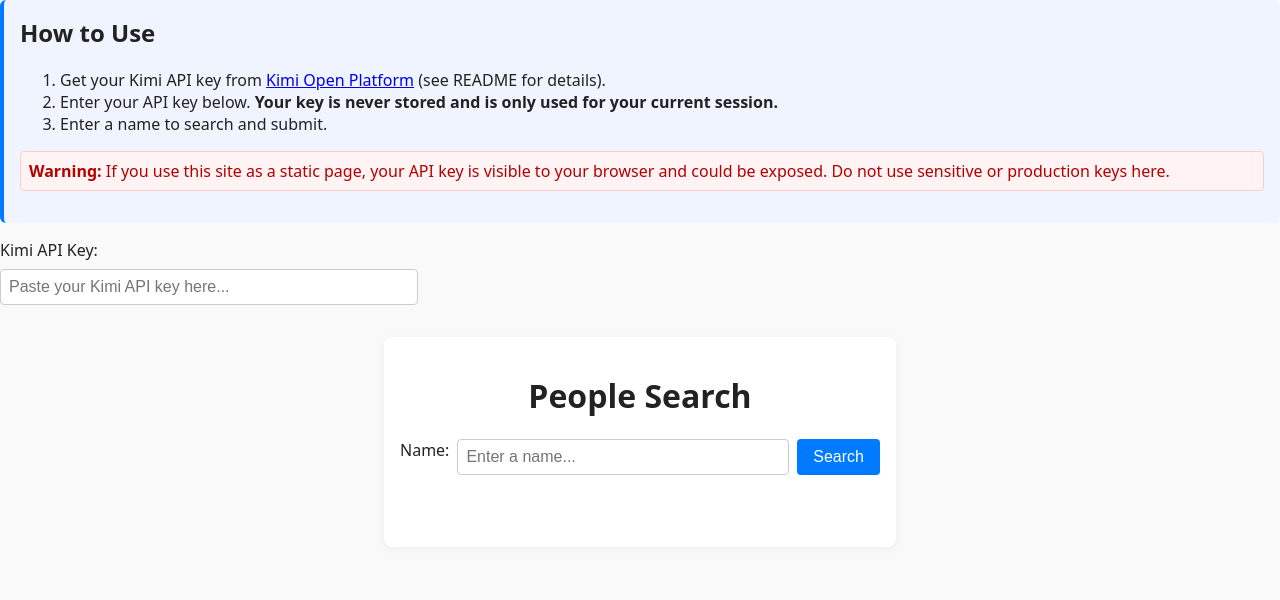
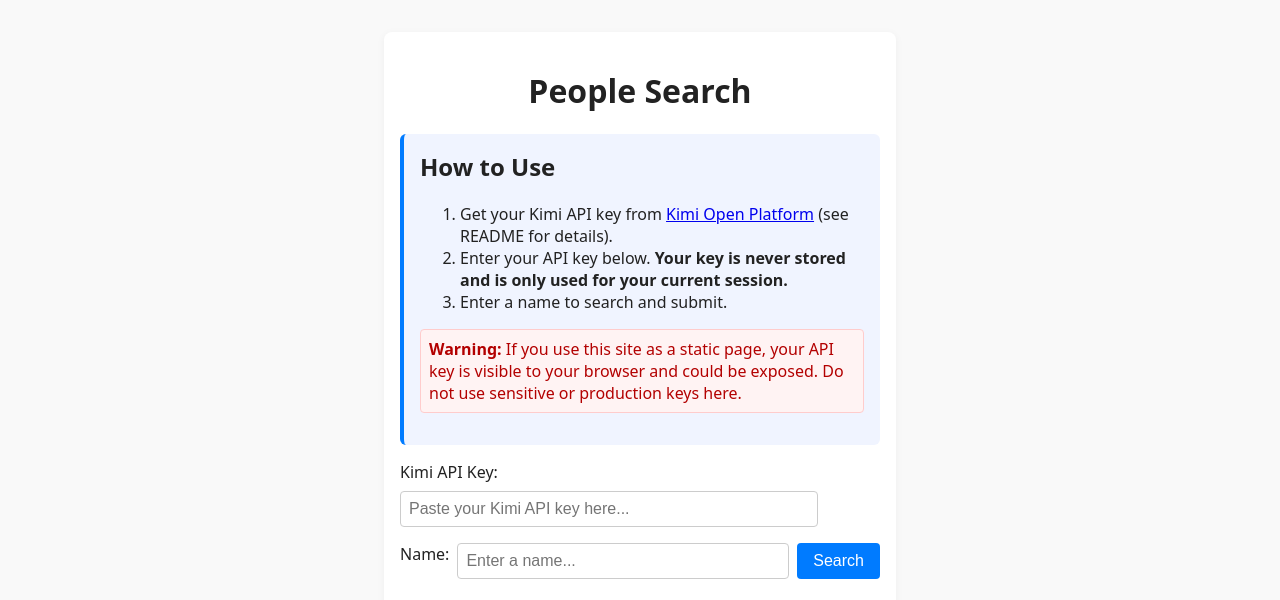
Before and after one commit to DynamicDevices/ai-people-search, a website: page frontend/index.html in a window 1280 px wide. Drawn offline with Linux system fonts and the light colour scheme.

Commit message:
Move API key input and instructions into static HTML for reliable GitHub Pages display

```diff
--- a/frontend/app.js
+++ b/frontend/app.js
@@ -1,34 +1,11 @@
 const API_ENDPOINT = 'https://api.moonshot.cn/v1/chat/completions';
 let userApiKey = '';
 
-// Show instructions and warning on the main page
-window.addEventListener('DOMContentLoaded', () => {
-  const instructions = document.createElement('section');
-  instructions.id = 'instructions';
-  instructions.innerHTML = `
-    <h2>How to Use</h2>
-    <ol>
-      <li>Get your Kimi API key from <a href="https://platform.moonshot.cn/" target="_blank" rel="noopener">Kimi Open Platform</a> (see README for details).</li>
-      <li>Enter your API key below. <strong>Your key is never stored and is only used for your current session.</strong></li>
-      <li>Enter a name to search and submit.</li>
-    </ol>
-    <p class="warning"><strong>Warning:</strong> If you use this site as a static page, your API key is visible to your browser and could be exposed. Do not use sensitive or production keys here.</p>
-  `;
-  document.body.insertBefore(instructions, document.body.firstChild);
+document.getElementById('apiKey').addEventListener('input', (e) => {
+  userApiKey = e.target.value.trim();
+});
 
-  // Add API key input
-  const apiKeyDiv = document.createElement('div');
-  apiKeyDiv.id = 'api-key-div';
-  apiKeyDiv.innerHTML = `
-    <label for="apiKey">Kimi API Key:</label>
-    <input type="password" id="apiKey" name="apiKey" required placeholder="Paste your Kimi API key here..." autocomplete="off" style="width: 100%; max-width: 400px;">
-  `;
-  document.body.insertBefore(apiKeyDiv, instructions.nextSibling);
-
-  document.getElementById('apiKey').addEventListener('input', (e) => {
-    userApiKey = e.target.value.trim();
-  });
-});
+document.getElementById('searchForm').addEventListener('submit', handleSearch);
 
 async function handleSearch(event) {
   event.preventDefault();
@@ -74,8 +51,6 @@ async function handleSearch(event) {
   }
 }
 
-document.getElementById('searchForm').addEventListener('submit', handleSearch);
-
 function renderResults(results) {
   const resultsDiv = document.getElementById('results');
   resultsDiv.innerHTML = typeof results === 'string' ? results : '';
--- a/frontend/index.html
+++ b/frontend/index.html
@@ -10,6 +10,19 @@
 <body>
   <main>
     <h1>People Search</h1>
+    <section id="instructions">
+      <h2>How to Use</h2>
+      <ol>
+        <li>Get your Kimi API key from <a href="https://platform.moonshot.cn/" target="_blank" rel="noopener">Kimi Open Platform</a> (see README for details).</li>
+        <li>Enter your API key below. <strong>Your key is never stored and is only used for your current session.</strong></li>
+        <li>Enter a name to search and submit.</li>
+      </ol>
+      <p class="warning"><strong>Warning:</strong> If you use this site as a static page, your API key is visible to your browser and could be exposed. Do not use sensitive or production keys here.</p>
+    </section>
+    <div id="api-key-div">
+      <label for="apiKey">Kimi API Key:</label>
+      <input type="password" id="apiKey" name="apiKey" required placeholder="Paste your Kimi API key here..." autocomplete="off" style="width: 100%; max-width: 400px;">
+    </div>
     <form id="searchForm" autocomplete="off">
       <label for="query">Name:</label>
       <input type="text" id="query" name="query" required placeholder="Enter a name...">
```
